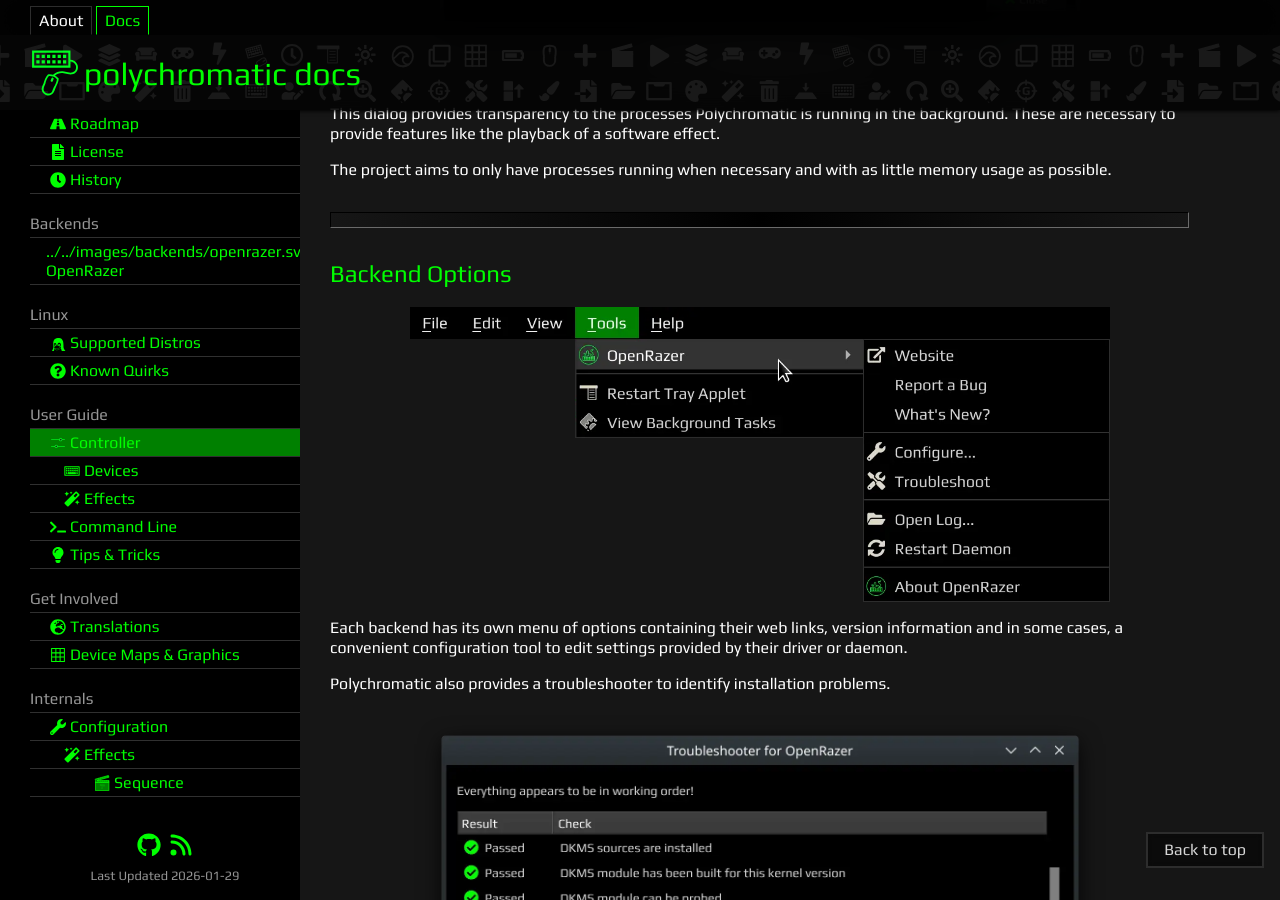
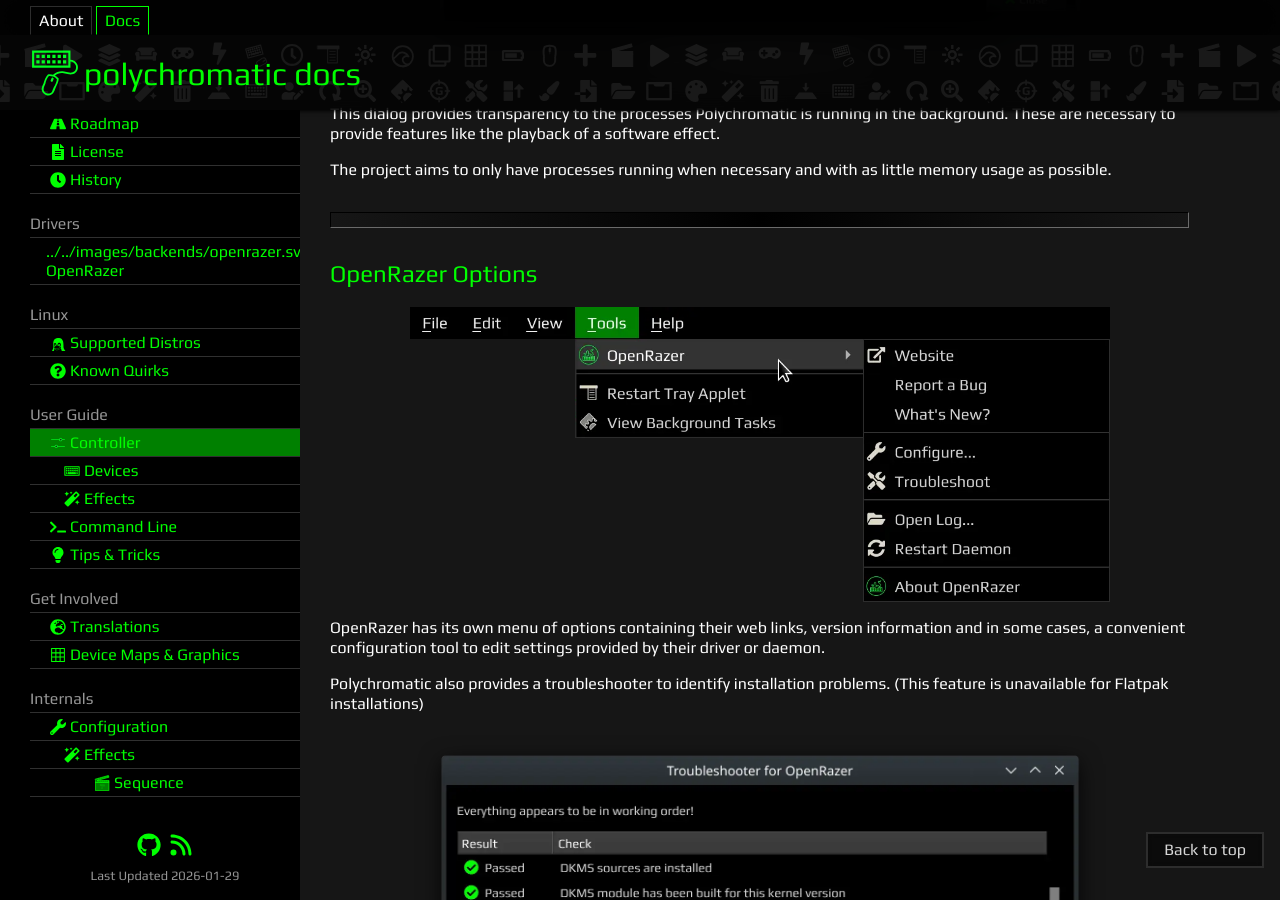
Before and after one commit to polychromatic/polychromatic-docs, a Jekyll site: the page built from pages/controller.md, in a window 1280 px wide and 900 px high, scrolled down 1913 px. Built offline with Jekyll 4.4.1, drawn with Linux system fonts in a browser that asks for light colours.

Commit message:
Move away from 'backend' terminology

```diff
--- a/_data/sidebar.yml
+++ b/_data/sidebar.yml
@@ -16,7 +16,7 @@
       url: /history/
       icon: clock
 
-- title: Backends
+- title: Drivers
   items:
     - name: OpenRazer
       url: /openrazer/
--- a/_data/suggested.yml
+++ b/_data/suggested.yml
@@ -9,7 +9,7 @@
   icon: clock
 
 - title: OpenRazer
-  desc: Learn more about this backend
+  desc: Learn more about this driver
   url: /openrazer/
   icon: openrazer
 
--- a/pages/controller.md
+++ b/pages/controller.md
@@ -70,14 +70,15 @@ as little memory usage as possible.
 
 ---
 
-## Backend Options
+## OpenRazer Options
 
 ![Screenshot of menu bar](/images/guide/backend-menu.webp)
 
-Each backend has its own menu of options containing their web links, version
+OpenRazer has its own menu of options containing their web links, version
 information and in some cases, a convenient configuration tool to edit
 settings provided by their driver or daemon.
 
 Polychromatic also provides a troubleshooter to identify installation problems.
+(This feature is unavailable for Flatpak installations)
 
 ![Screenshot of OpenRazer troubleshooter](/images/guide/troubleshooter.webp)
```
